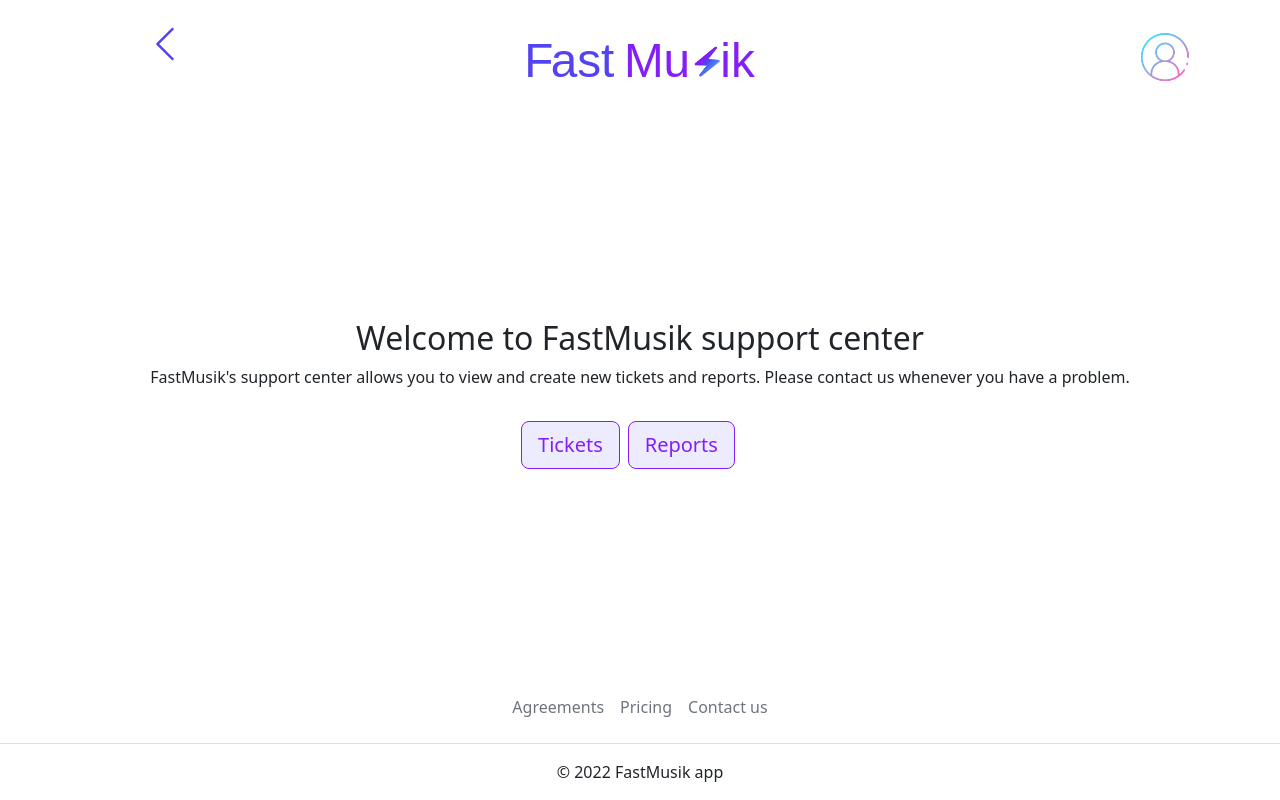
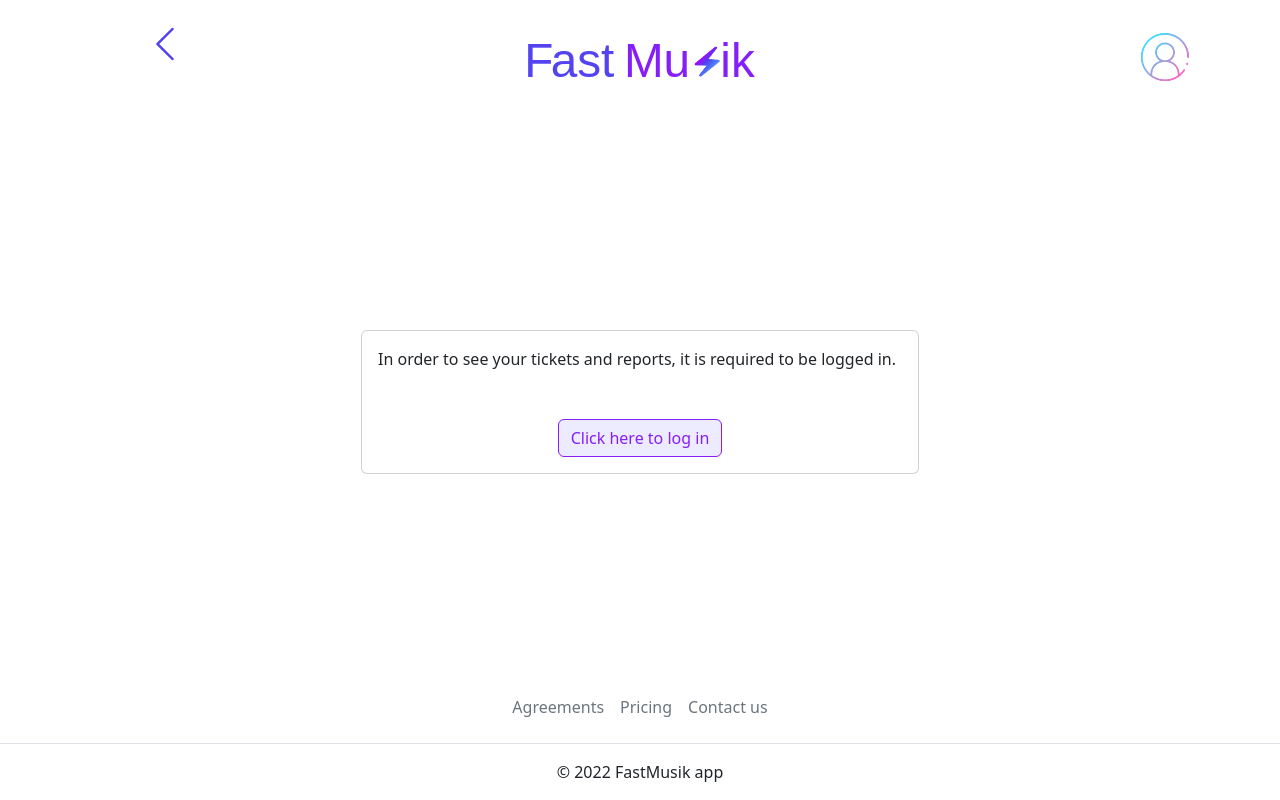
Before and after one commit to fisg4/support-client, a React (Create React App) app: page /support in a window 1280 px wide. Built offline with nearby package versions, Linux system fonts and the light colour scheme.

Commit message:
chore: add auth to home page

```diff
--- a/src/tickets/Support.js
+++ b/src/tickets/Support.js
@@ -1,8 +1,13 @@
-import React from 'react'
+import { Fragment, React } from 'react';
 import { Link } from "react-router-dom";
+import RequireLogin from '../common/requireLogin';
 
 const Support = () => {
+  const token = localStorage.getItem('token');
+
   return (
+    <Fragment>
+      {!token ? <RequireLogin message={"In order to see your tickets and reports, it is required to be logged in."} /> :
         <div className="container">
           <div className="row my-3">
             <div className="col-12 text-center">
@@ -24,7 +29,8 @@ const Support = () => {
               </div>
             </div>
           </div>
-    </div>
+        </div>}
+    </Fragment>
   );
 }
 
```
Lines whose indentation alone changed are shown as unchanged.
